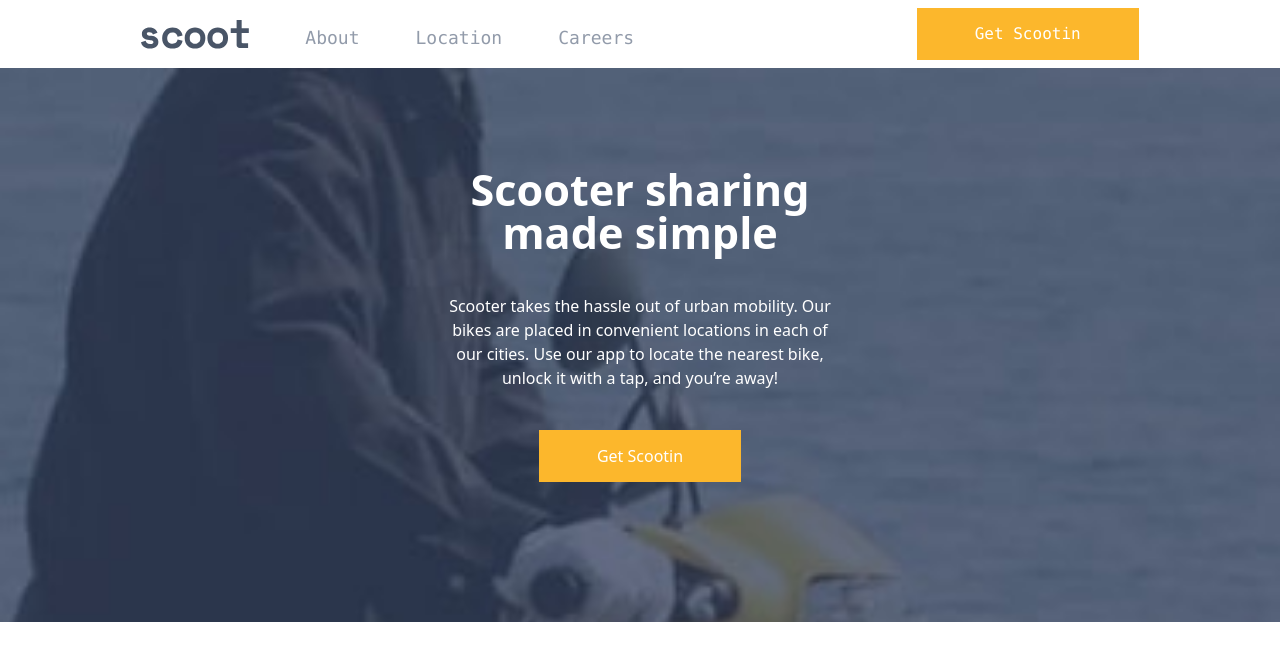
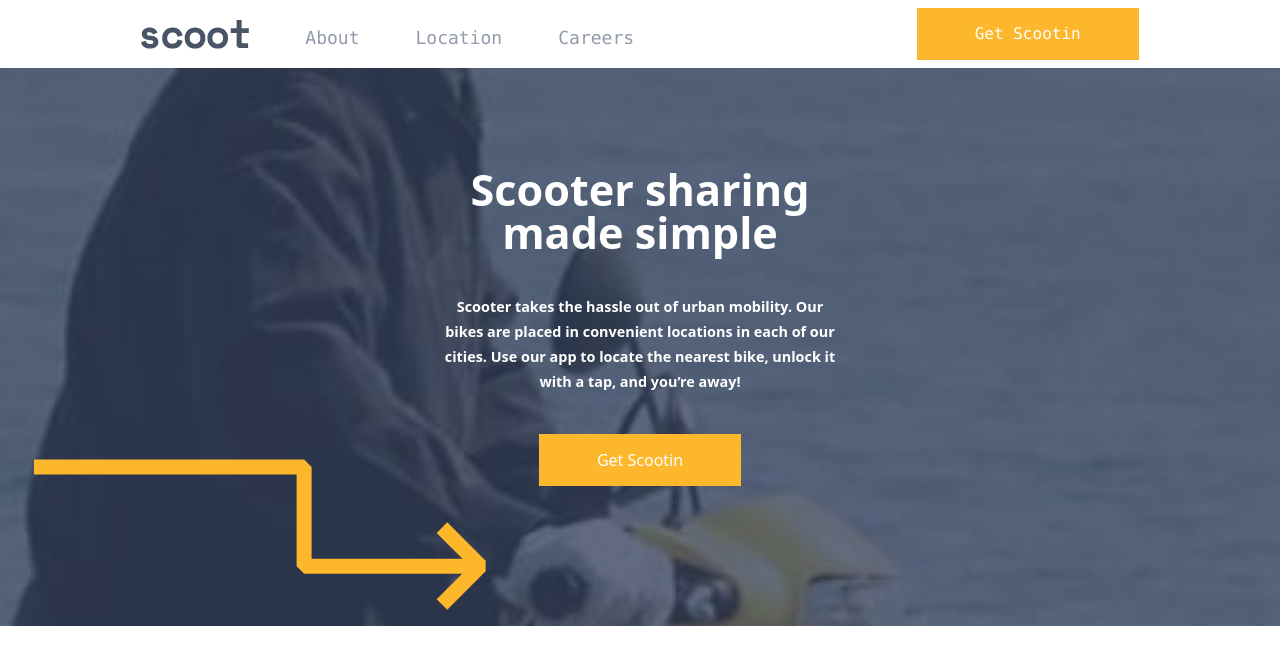
Before and after one commit to sphnikola/scoot, a React (Vite) app: page / in a window 1280 px wide. Shown: the top 664 px of the page. Built offline with nearby package versions, Linux system fonts and the light colour scheme.

Commit message:
Add complete hero section for sm screens

```diff
--- a/src/App.jsx
+++ b/src/App.jsx
@@ -1,6 +1,7 @@
 import logo from "./assets/logo.svg";
 import home_hero_mobile from "./assets/images/home-hero-mobile.jpg";
 import home_hero_tablet from "./assets/images/home-hero-tablet.jpg";
+import right_arrow from "./assets/patterns/right-arrow.svg";
 function App() {
   return (
     <>
@@ -19,26 +20,30 @@ function App() {
                 </ul>
               </div>
             </div>
-            <button className="bg-button-bg px-14 py-3 border-2 border-solid border-button-bg text-white hover:bg-white hover:text-yellow-500">
+            <button className="bg-button-bg px-14 py-3 border-2 border-solid border-button-bg text-white hover:bg-transparent hover:text-yellow-500">
               Get Scootin
             </button>
           </div>
         </div>
       </header>
       <section className="hero ">
-        <div className="max-w-[515px] mx-auto">
+        <div className="max-w-[515px] mx-auto relative">
           <div className="flex flex-col justify-center items-center text-center pt-[100px] pb-[140px] px-[54.5px] text-white gap-y-10">
-            <h2 className="text-[2.7em] leading-[43.2px] font-semibold">
+            <h2 className="text-[2.7em] leading-[43.2px] font-semibold ">
               Scooter sharing made simple
             </h2>
-            <p>
+            <p className="text-[0.9rem] max-w-[405px] leading-[25px]  font-semibold">
               Scooter takes the hassle out of urban mobility. Our bikes are
               placed in convenient locations in each of our cities. Use our app
               to locate the nearest bike, unlock it with a tap, and you’re away!
             </p>
-            <button className="bg-button-bg px-14 py-3 border-2 border-solid border-button-bg text-white hover:bg-white hover:text-yellow-500">
+            <button className="bg-button-bg px-14 py-3 border-2 border-solid border-button-bg text-white hover:text-yellow-500 hover:bg-transparent">
               Get Scootin
             </button>
+            <img
+              className="absolute top-[70%] right-[80%] "
+              src={right_arrow}
+            />
           </div>
         </div>
       </section>
--- a/src/index.css
+++ b/src/index.css
@@ -6,6 +6,4 @@
   background-image: url("./assets/images/home-hero-mobile.jpg");
   background-size: cover;
   background-repeat: no-repeat;
-  display: flex;
-  flex: 1;
 }
```
